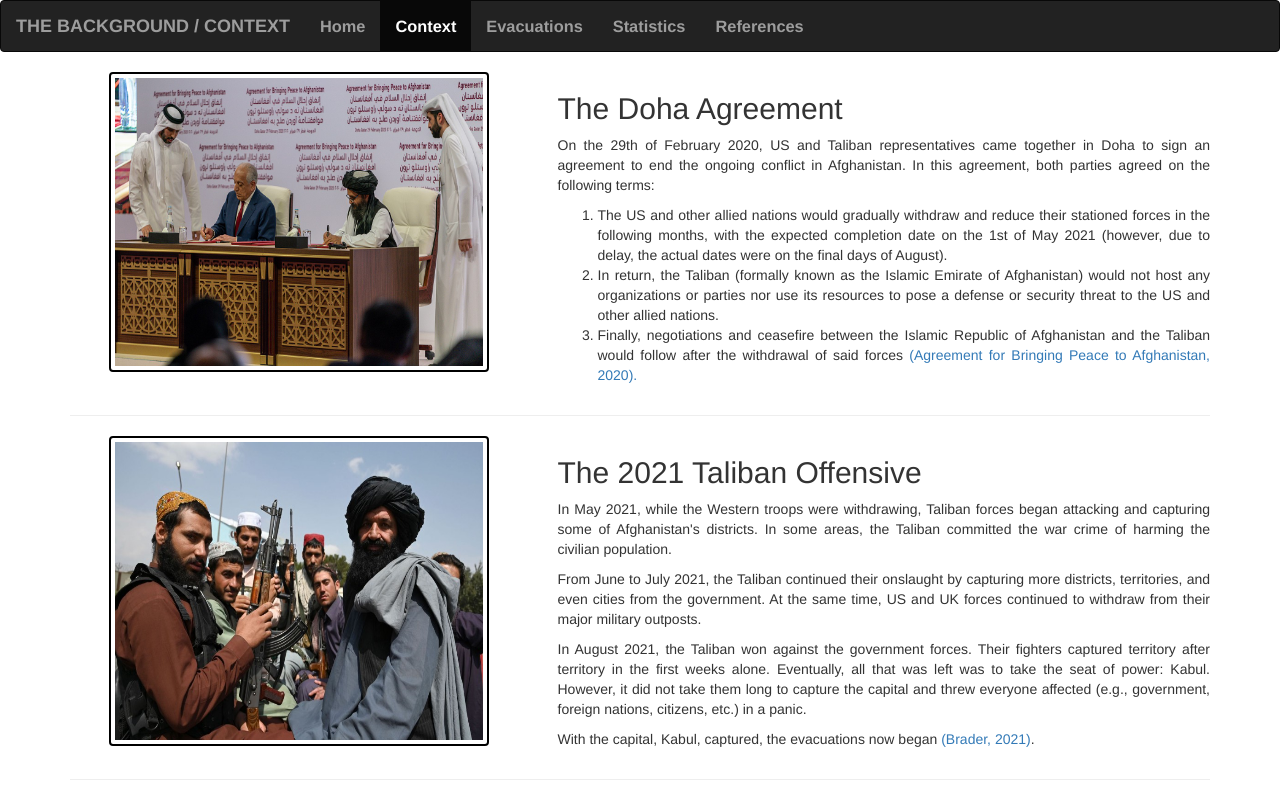
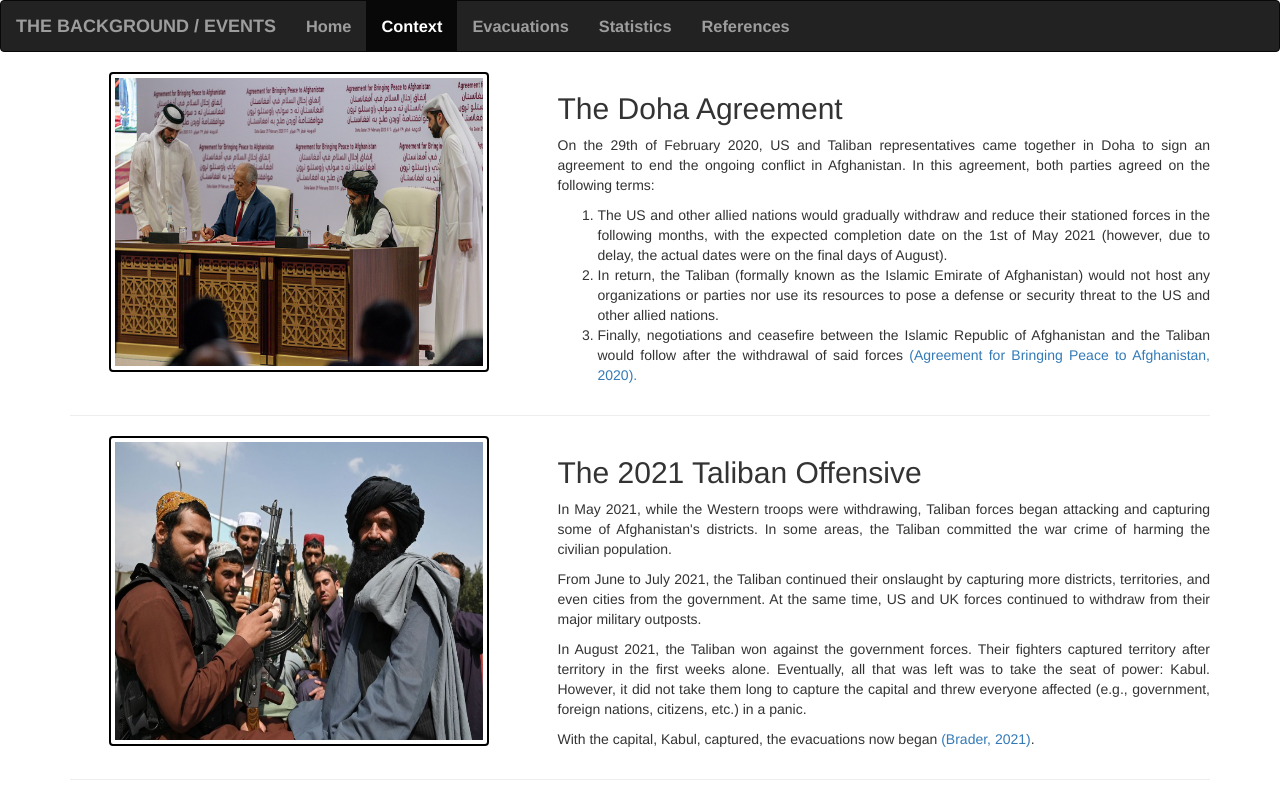
Before and after one commit to micopshs/2QProjSrJavier, a plain HTML site: page htdocs/context.html in a window 1280 px wide. Shown: the top 799 px of the page. Drawn offline with nearby package versions, Linux system fonts and the light colour scheme.

Commit message:
Update context.html

```diff
--- a/htdocs/context.html
+++ b/htdocs/context.html
@@ -24,7 +24,7 @@
       <div class="container-fluid">
         <ul class="nav navbar-nav navbar-left">
           <!-- Page Title -->
-          <li><a href="#" class="navbar-brand">THE BACKGROUND / CONTEXT</a></li>
+          <li><a href="#" class="navbar-brand">THE BACKGROUND / EVENTS</a></li>
           <!-- Links -->
           <li><a href="../index.html">Home</a></li>
           <li class="active"><a href="#">Context</a></li>
```
